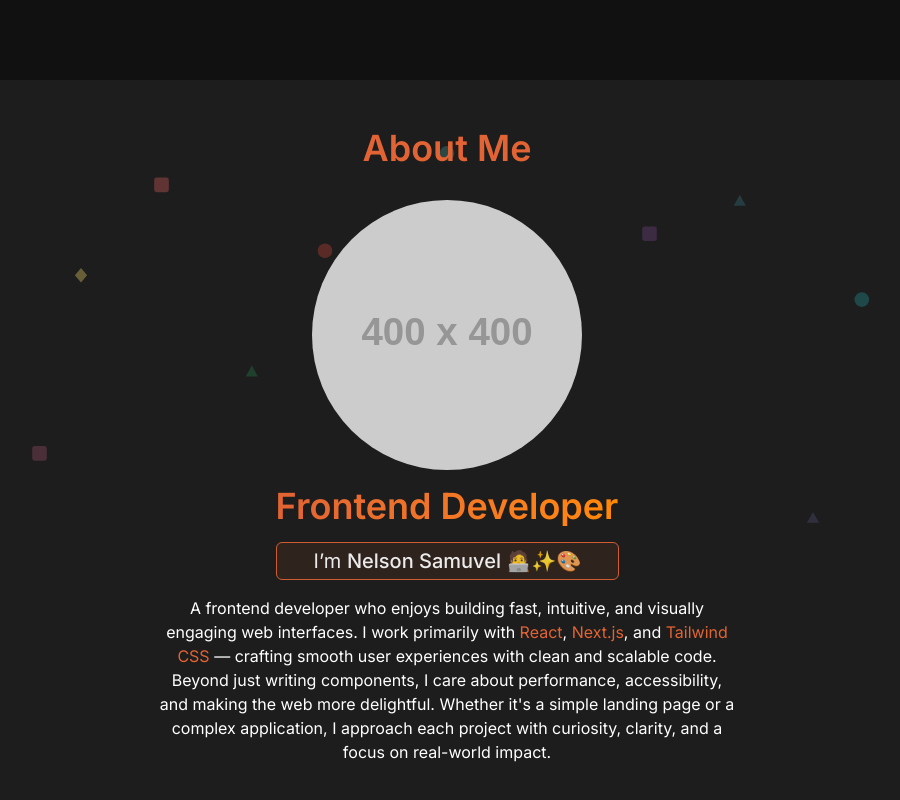
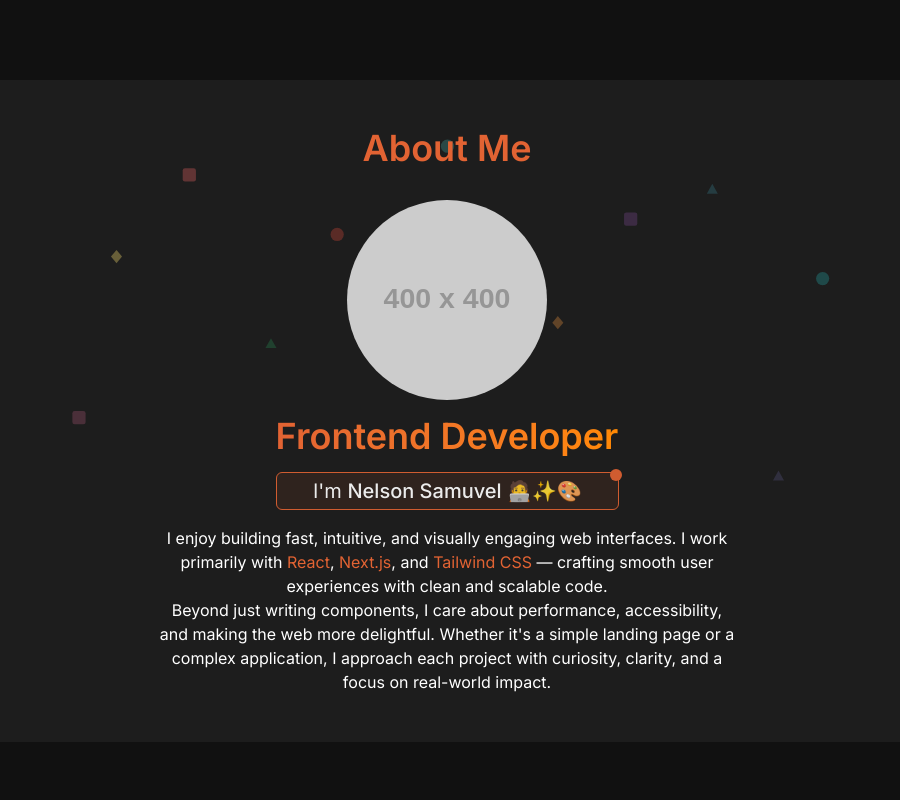
Before and after one commit to NelsonSamuvel/Nelson.Dev-portfolio, a React (Vite) app: page / in a window 1280 px wide. Shown: the part 720-1520 px from the top of the page, without its empty margins (193-1093 px from the left). After the commit the page ends 1462 px from the top, so only its background shows below. Built offline with nearby package versions, Linux system fonts and the light colour scheme.

Commit message:
fix scroll

```diff
--- a/src/components/About.tsx
+++ b/src/components/About.tsx
@@ -1,6 +1,9 @@
 const About = () => {
   return (
-    <section id="about" className="min-h-[50vh]  bg-light-gray party-paper">
+    <section
+      id="about"
+      className="min-h-[50vh]  bg-light-gray party-paper -scroll-mt-8"
+    >
       <div className="custom-container flex flex-col gap-4 justify-between items-center px-6 py-12">
         <h2 className="heading-2" data-aos="fade-in">
           About Me
@@ -10,7 +13,7 @@ const About = () => {
           data-aos="fade-in"
           src="https://placehold.co/400x400/png"
           alt=""
-          className="rounded-full w-[200px] md:w-[270px]"
+          className="rounded-full w-[200px]"
         />
         <div>
           <h3 data-aos="fade-right" className="heading-3 text-gradient">
@@ -18,24 +21,33 @@ const About = () => {
           </h3>
           <p
             data-aos="flip-up"
-            className="text-center text-xl px-2 py-1 border border-primary rounded-md bg-primary/10 animate-pulse"
+            className="relative text-center text-xl px-2 py-1 border border-primary rounded-md bg-primary/10 animate-pulse"
           >
-            I’m <span className=" font-medium ">Nelson Samuvel 🧑‍💻✨🎨</span>
+            {/* Online indicator */}
+            <span className="absolute -top-1 -right-1 flex h-3 w-3">
+              <span className="animate-ping absolute inline-flex h-full w-full rounded-full bg-primary opacity-75"></span>
+              <span className="relative inline-flex rounded-full h-3 w-3 bg-primary"></span>
+            </span>
+            I'm <span className="font-medium">Nelson Samuvel 🧑‍💻✨🎨</span>
           </p>
         </div>
-        <p className="text-center max-w-xl" data-aos="fade-up">
-          A frontend developer who enjoys building fast, intuitive, and visually
-          engaging web interfaces. I work primarily with{" "}
+        <p
+          className="text-center max-w-xl"
+          data-aos="fade-left"
+          data-aos-offset="100"
+        >
+          I enjoy building fast, intuitive, and visually engaging web
+          interfaces. I work primarily with{" "}
           <span className="text-primary">React</span>,{" "}
           <span className="text-primary">Next.js</span>, and{" "}
           <span className="text-primary">Tailwind CSS</span> — crafting smooth
           user experiences with clean and scalable code.{" "}
-          <span className="hidden md:block">
+          <p className="hidden md:block">
             Beyond just writing components, I care about performance,
             accessibility, and making the web more delightful. Whether it's a
             simple landing page or a complex application, I approach each
             project with curiosity, clarity, and a focus on real-world impact.
-          </span>
+          </p>
         </p>
       </div>
     </section>
--- a/src/index.css
+++ b/src/index.css
@@ -20,6 +20,10 @@
     background-color: var(--color-primary); /* orange-500 */
     color: white;
   }
+
+  html {
+    scroll-behavior: smooth;
+  }
 }
 
 @layer utilities {
@@ -30,6 +34,7 @@
   .heading-3 {
     @apply text-3xl sm:text-4xl text-primary font-semibold mb-4;
   }
+
 
   .icon-sm {
     @apply w-5 h-5;
```
